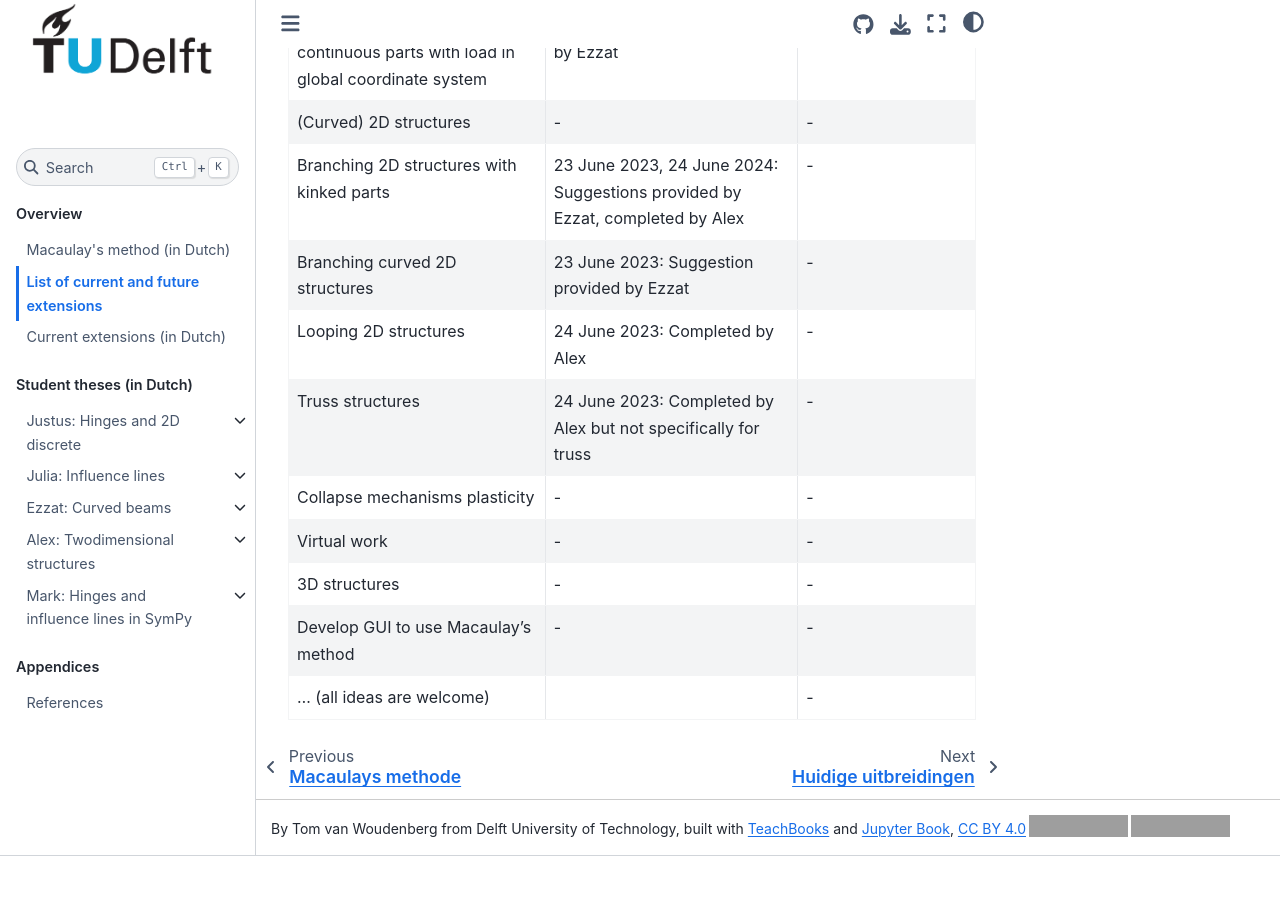
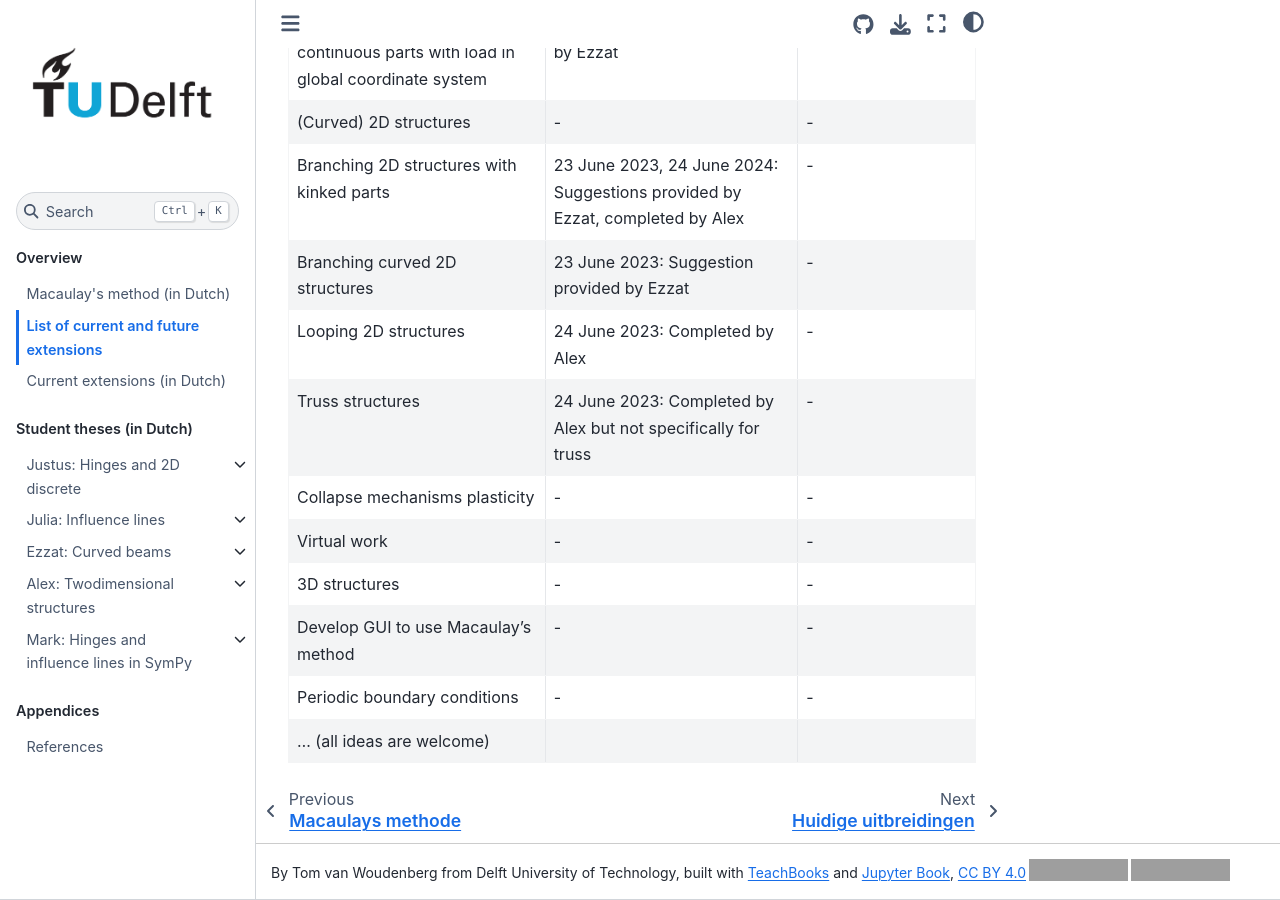
Before and after one commit to TeachBooks/Macaulays_method, a Jupyter Book: the page built from book/overview.md, in a window 1280 px wide and 900 px high, scrolled down 789 px. Built offline with Jupyter Book 1.0.4 settings and Sphinx 7.4.7 and the Sphinx Book theme 1.1.4, drawn with Linux system fonts in a browser that asks for light colours; pages that are not in the unit, such as notebooks, are missing from menus; comment, search, counter and statistics services are not loaded; before the commit the page ends 1645 px from its top, so only the background shows below that; grey boxes are pictures that could not be loaded.

Commit message:
Update overview.md

```diff
--- a/book/overview.md
+++ b/book/overview.md
@@ -21,4 +21,5 @@
 |     Virtual work                                |  -              |   -                         |
 |     3D structures                               |  -              |   -                         |
 |     Develop GUI to use Macaulay's method        |  -              |   -                         |
-|     ... (all ideas are welcome)                 |                               |   -                         |
+|     Periodic boundary conditions                | - | - |
+|     ... (all ideas are welcome)                 |                               |                           |
```
